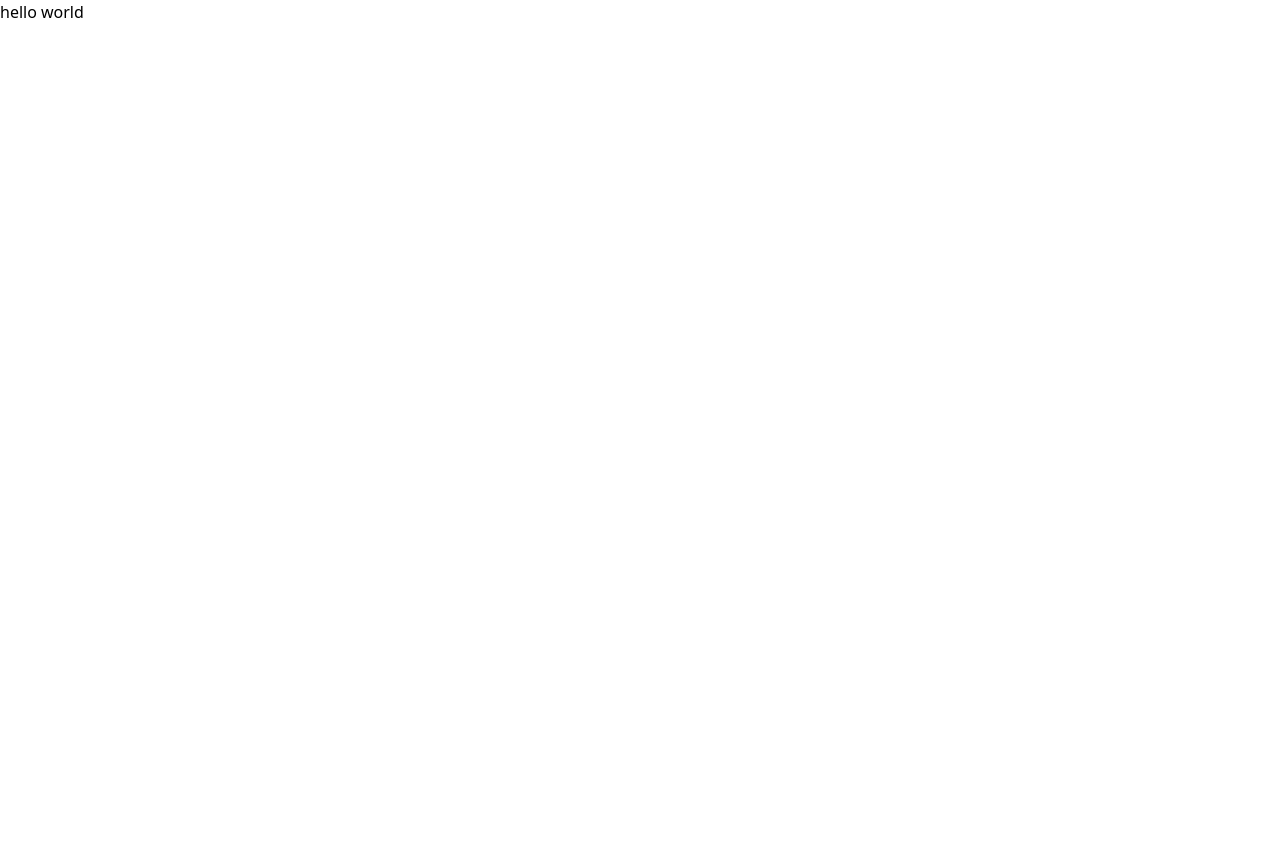
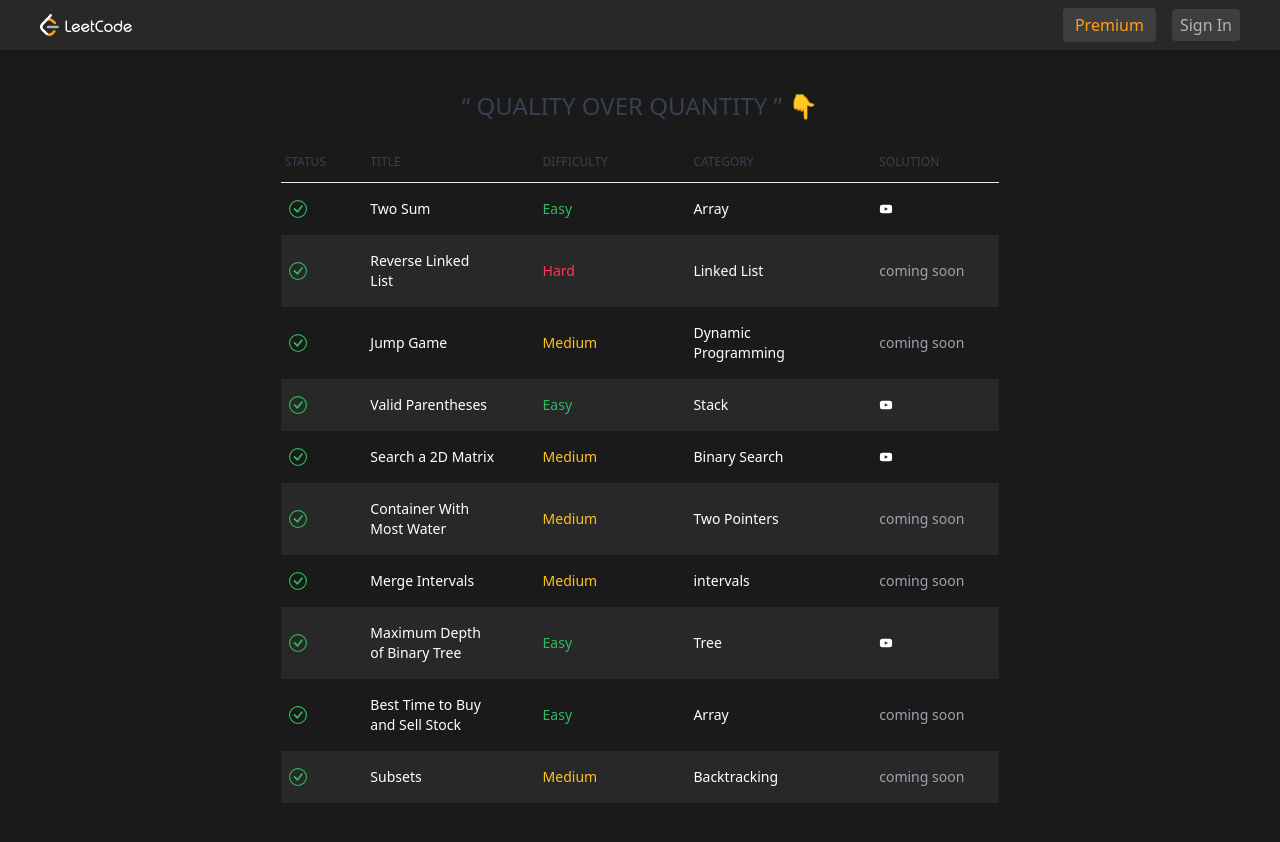
Before and after one commit to youngrokkim2017/leetcodejs, a Next.js app: page / in a window 1280 px wide. Before the commit the page ends 800 px from the top, so only its background shows below. Built offline with nearby package versions, Linux system fonts and the light colour scheme.

Commit message:
Update home page

```diff
--- a/src/pages/index.tsx
+++ b/src/pages/index.tsx
@@ -1,8 +1,40 @@
+import ProblemsTable from "@/components/ProblemsTable/ProblemsTable";
+import Topbar from "@/components/Topbar/Topbar";
+
 export default function Home() {
   return (
     <>
-      <main>
-        <h1>hello world</h1>
+      <main className="bg-dark-layer-2 min-h-screen">
+        <Topbar />
+        <h1
+          className='text-2xl text-center text-gray-700 dark:text-gray-400 font-medium uppercase mt-10 mb-5'>
+          &ldquo; QUALITY OVER QUANTITY &rdquo; 👇
+        </h1>
+        <div className='relative overflow-x-auto mx-auto px-6 pb-10'>
+          <table className='text-sm text-left text-gray-500 dark:text-gray-400 sm:w-7/12 w-full max-w-[1200px] mx-auto'>
+            <thead className='text-xs text-gray-700 uppercase dark:text-gray-400 border-b '>
+              <tr>
+                <th scope='col' className='px-1 py-3 w-0 font-medium'>
+                  Status
+                </th>
+                <th scope='col' className='px-6 py-3 w-0 font-medium'>
+                  Title
+                </th>
+                <th scope='col' className='px-6 py-3 w-0 font-medium'>
+                  Difficulty
+                </th>
+
+                <th scope='col' className='px-6 py-3 w-0 font-medium'>
+                  Category
+                </th>
+                <th scope='col' className='px-6 py-3 w-0 font-medium'>
+                  Solution
+                </th>
+              </tr>
+            </thead>
+            <ProblemsTable />
+          </table>
+        </div>
       </main>
     </>
   )
```
